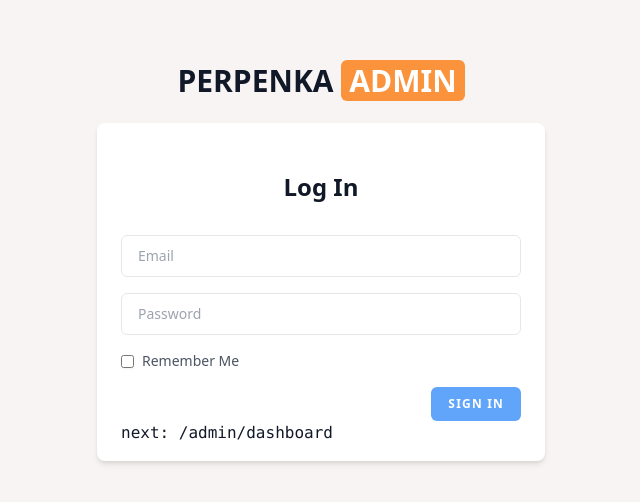
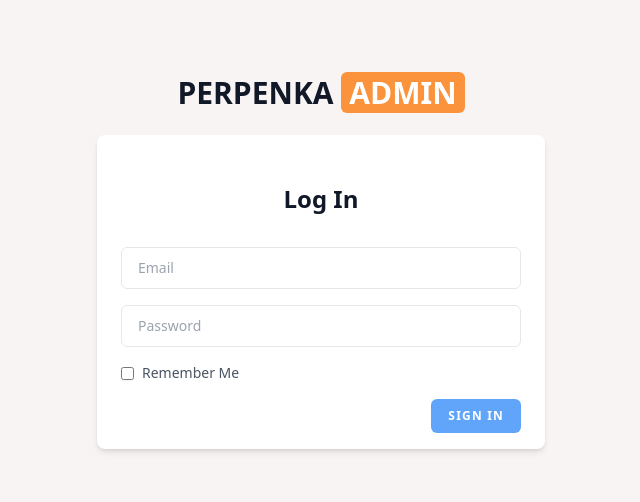
Before and after one commit to ahadanfauzan123/perpenka-build, a Next.js app: page /login in a window 1280 px wide. Shown: the part 138-640 px from the top of the page, without its empty margins (319-959 px from the left). Built offline with nearby package versions, Linux system fonts and the light colour scheme; no server answers; the database is empty.

Commit message:
auth free 2

```diff
--- a/src/app/login/page.tsx
+++ b/src/app/login/page.tsx
@@ -1,5 +1,6 @@
 "use client"
-import React, {useState} from 'react'
+
+import React from 'react'
 
 import { signIn } from '@/lib/auth';
 import { useRouter, useSearchParams } from 'next/navigation';
@@ -8,8 +9,8 @@ import { useRouter, useSearchParams } from 'next/navigation';
 
 function Login() {
       const router = useRouter();
-      const searchParams = useSearchParams();
-      const continueTo = searchParams.get("continueTo") ?? "/admin/dashboard";
+      // const searchParams = useSearchParams();
+      // const continueTo = searchParams.get("continueTo") ?? "/admin/dashboard";
 
       async function handleSubmit(event: React.FormEvent<HTMLFormElement>) {
             event.preventDefault();
@@ -19,7 +20,7 @@ function Login() {
             const rememberMe = form.rememberMe.checked;
             try {
                   await signIn(username, password, rememberMe);
-                  router.replace(continueTo)
+                  router.replace("/admin/dashboard")
             } catch (e) {
                   console.error(e);
             }
@@ -73,7 +74,6 @@ function Login() {
                             </button>
 
                         </div>
-                        <pre>next: {continueTo}</pre>
 
                     </form>
                 </div>
```
